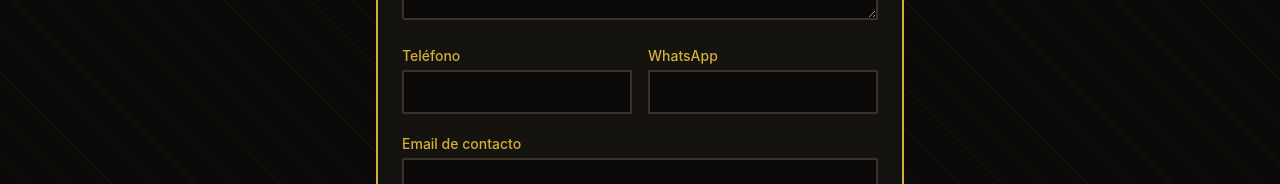
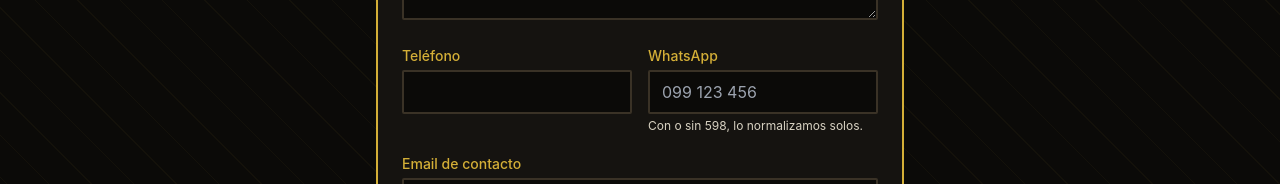
Before and after one commit to agustinpereira910-ship-it/directorio-profesionales, a Next.js app: page /publicar in a window 1280 px wide. Shown: the part 584-768 px from the top of the page. Built offline with nearby package versions, Linux system fonts and the light colour scheme; no server answers.

Commit message:
Normalizar numero de WhatsApp al formato internacional 598 para que el boton funcione

```diff
--- a/app/panel/editar/page.js
+++ b/app/panel/editar/page.js
@@ -163,8 +163,10 @@ export default function EditarPerfilPage() {
             <input
               value={form.whatsapp}
               onChange={(e) => update('whatsapp', e.target.value)}
+              placeholder="099 123 456"
               className="w-full bg-paper text-graphite border-2 border-line rounded-sm px-3 py-2 focus:outline-none focus:border-ink"
             />
+            <p className="text-xs text-graphite mt-1">Con o sin 598, lo normalizamos solos.</p>
           </div>
         </div>
 
--- a/app/profesional/[slug]/page.js
+++ b/app/profesional/[slug]/page.js
@@ -1,5 +1,15 @@
 import { supabase } from '@/lib/supabaseClient';
 import { notFound } from 'next/navigation';
+
+// Normaliza números de WhatsApp uruguayos al formato internacional que
+// entiende wa.me (598XXXXXXXX), sin importar cómo lo haya escrito el
+// profesional (con 0 inicial, con o sin 598, con espacios/guiones).
+function normalizarWhatsapp(numero) {
+  let digitos = numero.replace(/\D/g, '');
+  if (digitos.startsWith('598')) return digitos;
+  if (digitos.startsWith('0')) digitos = digitos.slice(1);
+  return `598${digitos}`;
+}
 
 async function getProfesional(slug) {
   const { data } = await supabase
@@ -55,7 +65,7 @@ export default async function PerfilProfesional({ params }) {
 
           {whatsapp && (
             <a
-              href={`https://wa.me/${whatsapp.replace(/\D/g, '')}?text=${encodeURIComponent(
+              href={`https://wa.me/${normalizarWhatsapp(whatsapp)}?text=${encodeURIComponent(
                 `Hola ${nombre}, te encontré en Vips y quería consultarte por tus servicios.`
               )}`}
               target="_blank"
--- a/app/publicar/page.js
+++ b/app/publicar/page.js
@@ -148,8 +148,10 @@ export default function PublicarPage() {
             <input
               value={form.whatsapp}
               onChange={(e) => update('whatsapp', e.target.value)}
+              placeholder="099 123 456"
               className="w-full bg-paper text-graphite border-2 border-line rounded-sm px-3 py-2 focus:outline-none focus:border-ink"
             />
+            <p className="text-xs text-graphite mt-1">Con o sin 598, lo normalizamos solos.</p>
           </div>
         </div>
 
```
